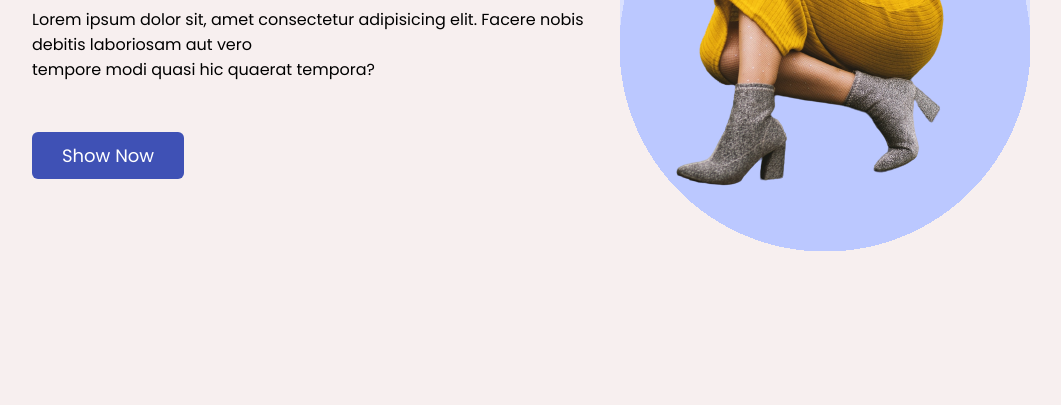
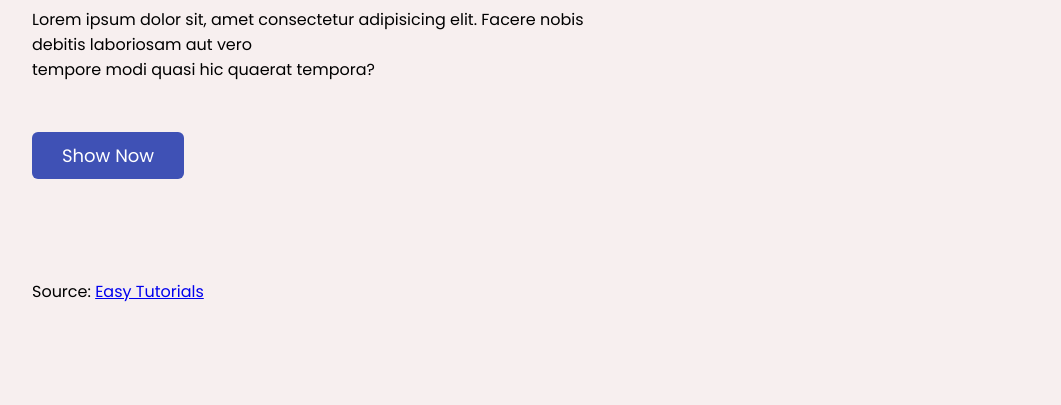
Before and after one commit to paulwoods/website-header, a plain HTML site: page index.html in a window 1280 px wide. Shown: the part 395-800 px from the top of the page, without its empty margins (96-1157 px from the left). Drawn offline with Linux system fonts and the light colour scheme.

Commit message:
crediting source

```diff
--- a/index.html
+++ b/index.html
@@ -31,7 +31,11 @@
         </div>
 
         <div class="user-box">
-            <img src="images/user.png" alt="">
+            <img src="" alt="">
+        </div>
+
+        <div class="credit">
+            Source: <a href="https://youtu.be/CgxEA9iMMWI">Easy Tutorials</a>
         </div>
 
     </div>
--- a/styles.css
+++ b/styles.css
@@ -69,3 +69,7 @@ nav ul li a {
     width: 410px;
     margin-bottom: -205px;
 }
+
+.credit {
+    margin-top: 100px;
+}
```
